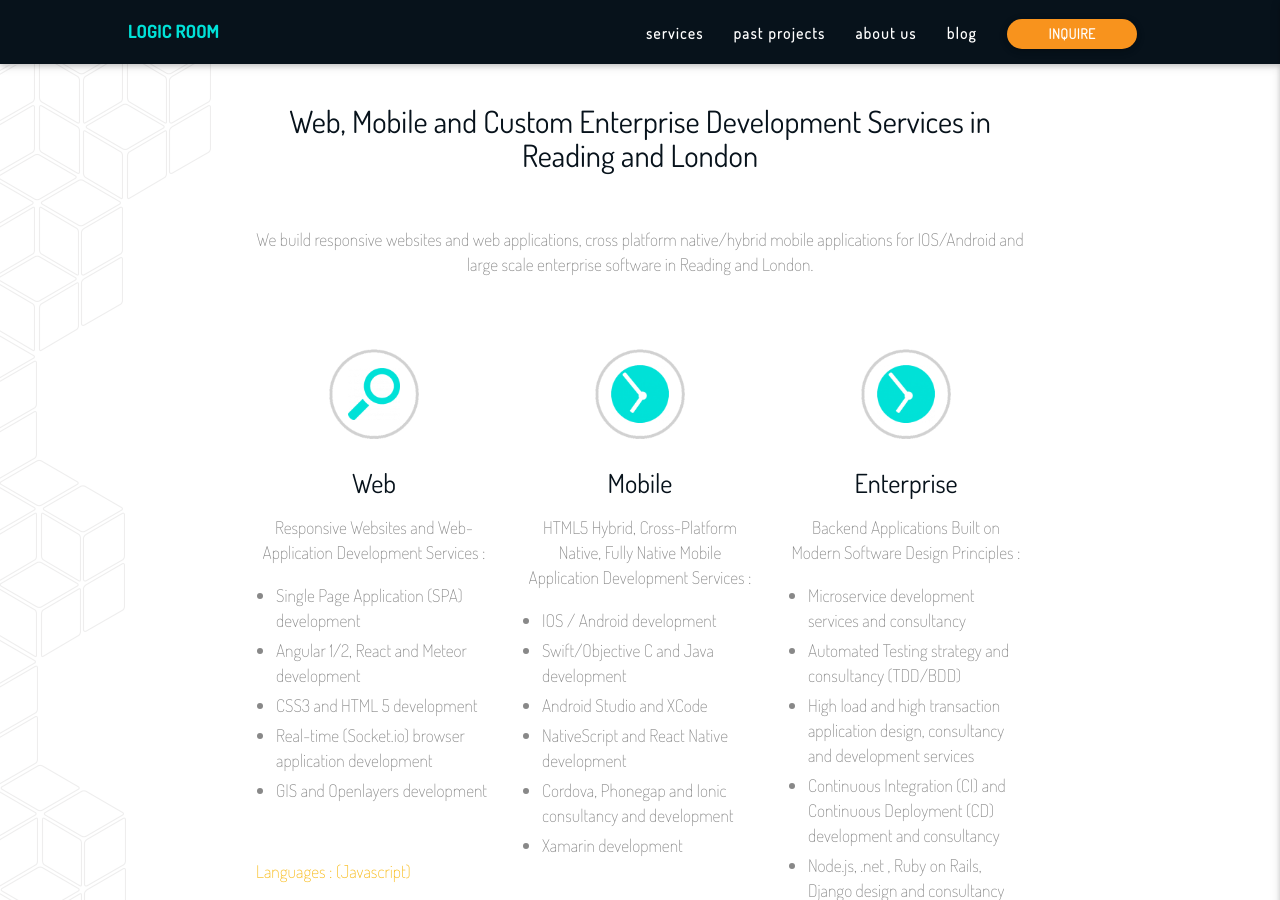
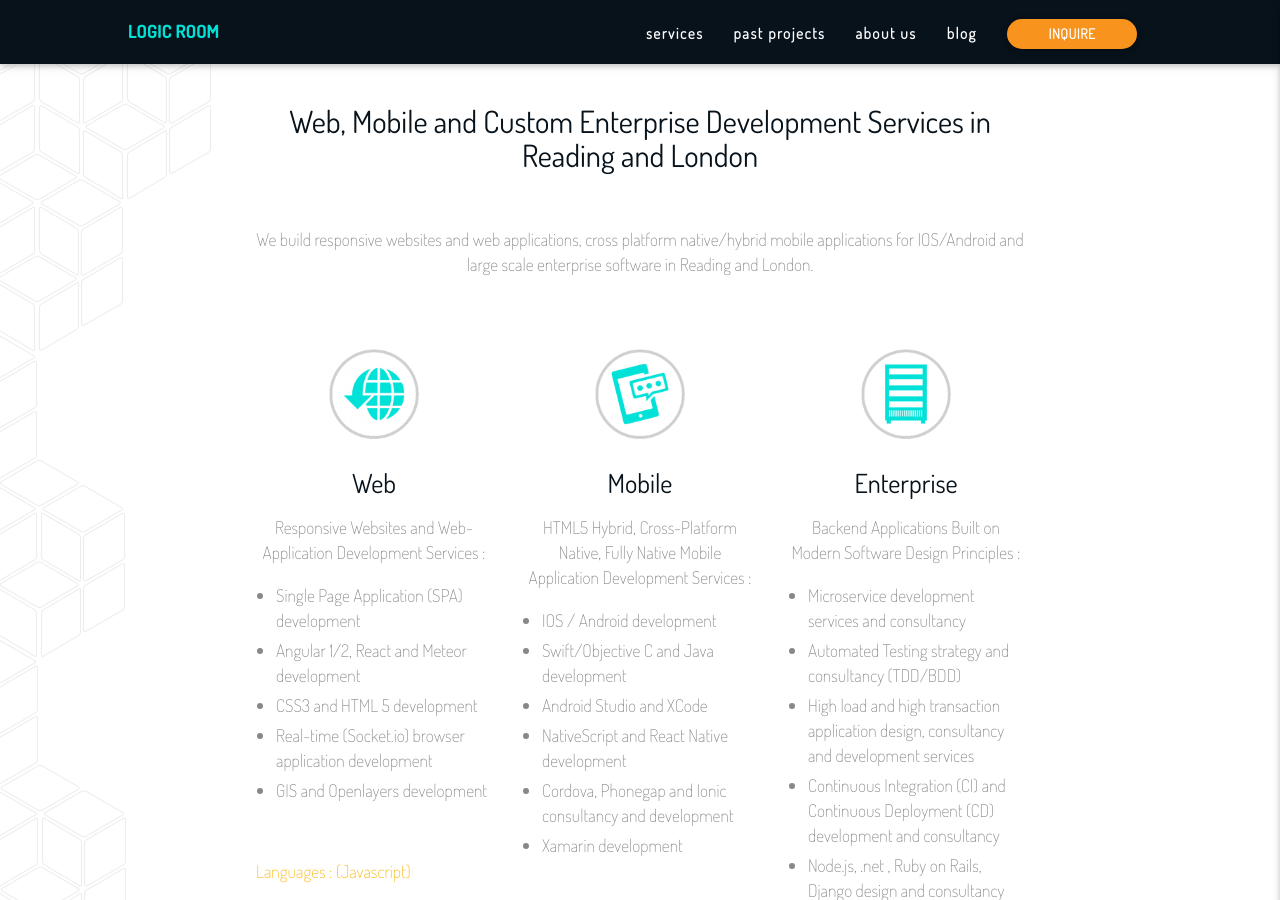
Before and after one commit to peterheard01/logic-room, a Jekyll site: the page built from services/web-mobile-custom-development/index.html, in a window 1280 px wide and 900 px high. Built offline with Jekyll 4.4.1, drawn with Linux system fonts in a browser that asks for light colours.

Commit message:
added logos

```diff
--- a/_sass/3-base/_vars.scss
+++ b/_sass/3-base/_vars.scss
@@ -3,6 +3,7 @@ $button_color: #f8b80f;
 $logo_color: #00e2d8;
 $text_color: #ffffff;
 $light_grey: #CFCFCF;
+$icon_border_grey : #E3E3E3;
 $grey : #888888;
 $light-grey : #e8e8e8;
 $banner : #07121b;
--- a/services/web-mobile-custom-development/index.html
+++ b/services/web-mobile-custom-development/index.html
@@ -22,7 +22,7 @@ layout: default
 
       <div class="col-xs-12 col-sm-4 col-md-4 col-lg-4 box center">
 
-        <img class="img-responsive" src="/images/icons/mglass.png" />
+        <img class="img-responsive" src="/images/icons/web.png" />
 
         <h3 class="title">Web</h3>
         <p class="center">
@@ -54,7 +54,7 @@ layout: default
 
       <div class="col-xs-12 col-sm-4 col-md-4 col-lg-4 box center">
 
-        <img class="img-responsive" src="/images/icons/clock.png" />
+        <img class="img-responsive" src="/images/icons/mobile.png" />
 
         <h3 class="title">Mobile</h3>
 
@@ -87,7 +87,7 @@ layout: default
 
       <div class="col-xs-12 col-sm-4 col-md-4 col-lg-4 box center">
 
-        <img class="img-responsive" src="/images/icons/clock.png" />
+        <img class="img-responsive" src="/images/icons/server.png" />
 
         <h3 class="title">Enterprise</h3>
 
```
Also changed, not shown: images/icons/mobile.png (added), images/icons/server.png (added), images/icons/web.png (added).
